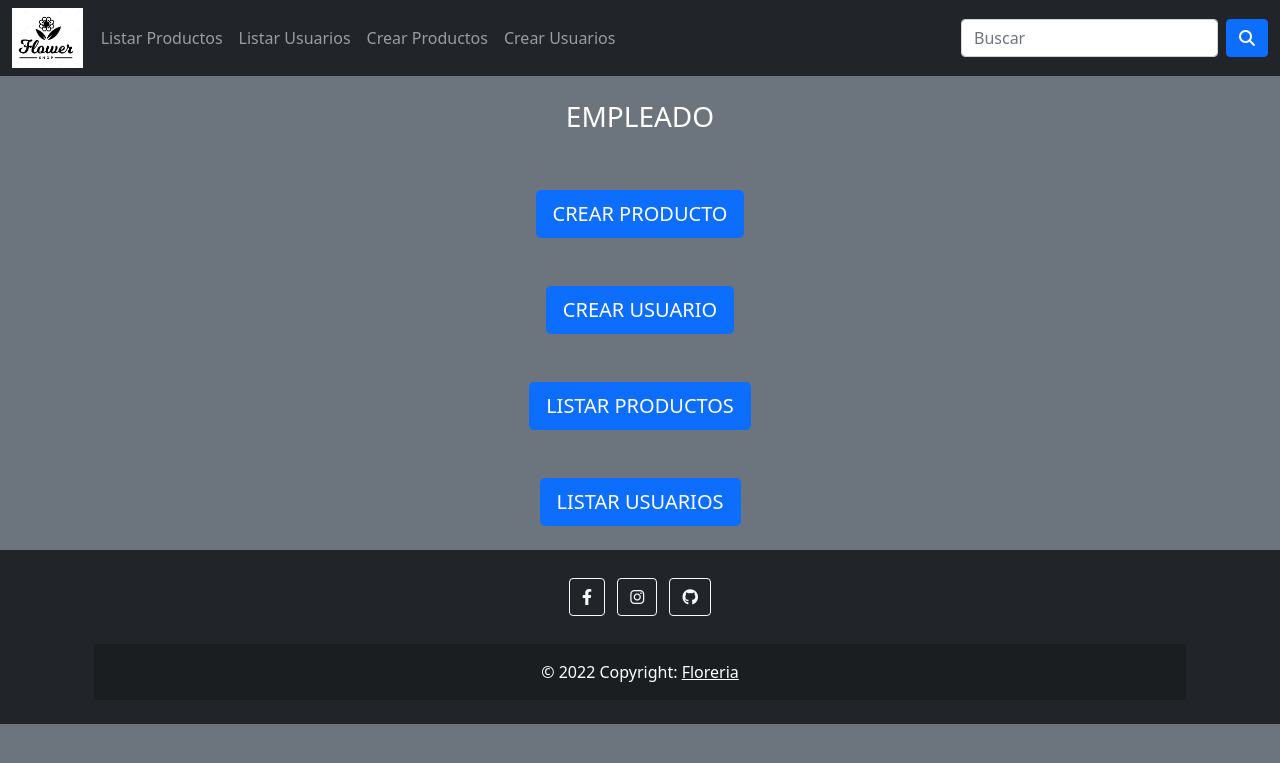
After one commit to PGY006/PGY006-EXAMEN-DJANGO, a Django app: page /empleado in a window 1280 px wide. The commit adds this page. Shown: the top 763 px of the page. Run offline with Django 4.2, Linux system fonts and the light colour scheme; parts of the project's set-up code (start-up, migrations or seed data) failed here and were passed over; some libraries are stand-ins or nearby versions.

Commit message:
ESTA VEZ SI QUE SI FINAL V2000

```diff
--- /dev/null
+++ b/app/templates/app/empleado.html
@@ -0,0 +1,34 @@
+{% extends 'app/base.html' %}
+
+{% load static %}
+
+{% block imagennavbar%}
+<a href="{% url 'index' %}" style="margin-right: 10px;"><img src="{% static 'app/img/logonuevo.png' %}" alt="" height="60"></a>
+{%endblock%}
+
+{% block navbar %}
+<div class="collapse navbar-collapse" id="mynavbar">
+  <ul class="navbar-nav me-auto">
+    <li class="nav-item">
+      <a class="nav-link" href="{% url 'agregar_producto' %}">Listar Productos</a>
+    </li>
+    <li class="nav-item">
+      <a class="nav-link" href="{% url 'agregar_usuario' %}">Listar Usuarios</a>
+    </li>
+    <li class="nav-item">
+      <a class="nav-link" href="{% url 'listarProductos' %}">Crear Productos</a>
+    </li>
+    <li class="nav-item">
+      <a class="nav-link" href="{% url 'listarUsuarios' %}">Crear Usuarios</a>
+    </li>
+  </ul>
+</div>
+{% endblock %}
+
+{% block contenido %}
+<div class="d-flex justify-content-center p-4"><h3>EMPLEADO</h3></div>
+<div class="d-flex justify-content-center p-4"><a href="{% url 'agregar_producto' %}"><button type="button" class="btn btn-primary btn-lg">CREAR PRODUCTO</button></a> </div>
+<div class="d-flex justify-content-center p-4"><a href="{% url 'agregar_usuario' %}"><button type="button" class="btn btn-primary btn-lg">CREAR USUARIO</button></a> </div>
+<div class="d-flex justify-content-center p-4"><a href="{% url 'listarProductos' %}"><button type="button" class="btn btn-primary btn-lg">LISTAR PRODUCTOS</button></a> </div>
+<div class="d-flex justify-content-center p-4"><a href="{% url 'listarUsuarios' %}"><button type="button" class="btn btn-primary btn-lg">LISTAR USUARIOS</button></a> </div>
+{% endblock %}
--- a/app/templates/app/inicio.html
+++ b/app/templates/app/inicio.html
@@ -36,6 +36,7 @@
           <a href="{% url 'indexRegistrado' %}" class="btn btn-primary boton botones">I N G R E S A R</a>
           <hr style="color: white;">
           <a href="" style="color: white;">¿Olvidó su contraseña?</a>
+          <a href="{% url 'empleado' %}" style="color: white;">EMPLEADO</a>
         </form>
       </div>
   </div>
--- a/app/urls.py
+++ b/app/urls.py
@@ -29,4 +29,5 @@ urlpatterns = [
     path('eliminarUsuario/<codigo>/',eliminarUsuario, name="eliminarUsuario"),
     path('finalizado/',delete_product, name="delete_product"),
     path('finalizadoSuscrito/',delete_product_suscrito, name="delete_product_suscrito"),
+    path('empleado',empleado, name="empleado"),
 ]
--- a/app/views.py
+++ b/app/views.py
@@ -201,3 +201,6 @@ def delete_product_suscrito(request):
         item = Carrito.objects.all()
         item.delete()
         return render(request, "app/finalizadoSuscrito.html")
+
+def empleado(request):
+        return render(request, "app/empleado.html")
```
